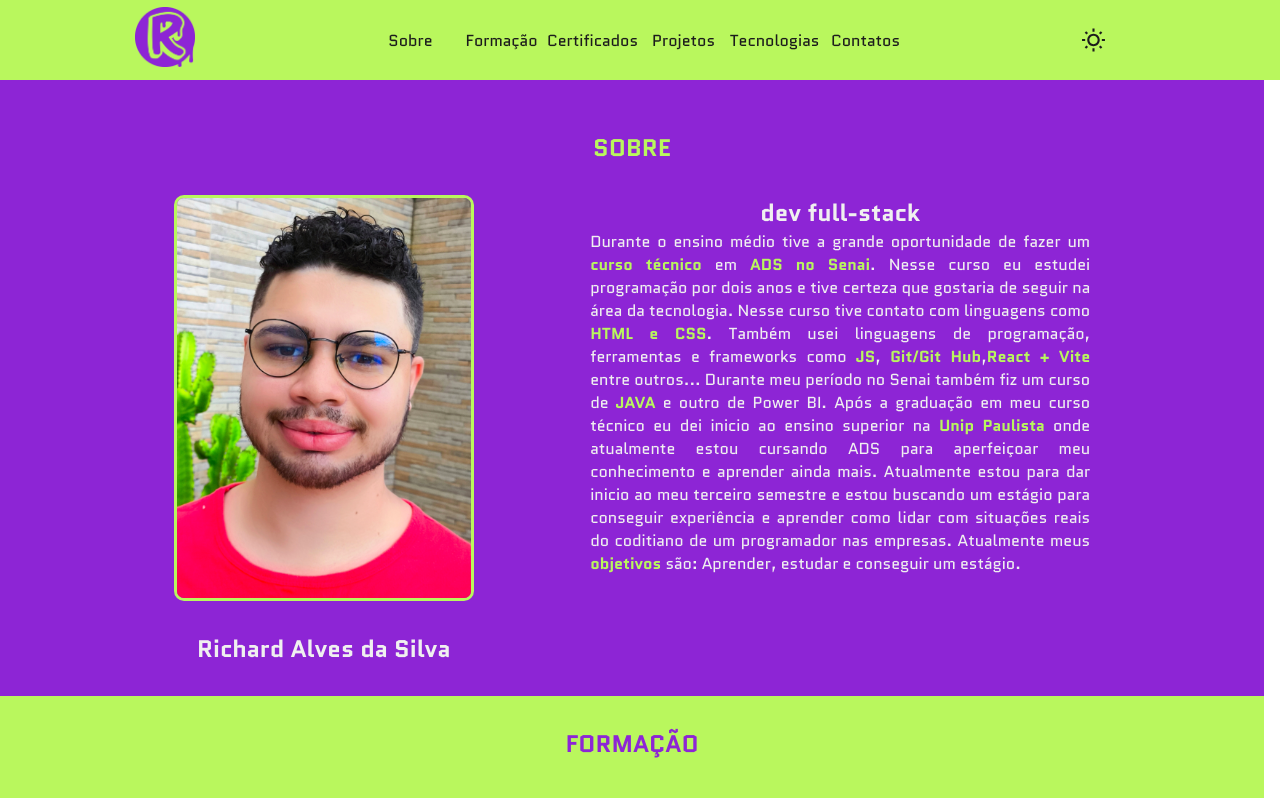
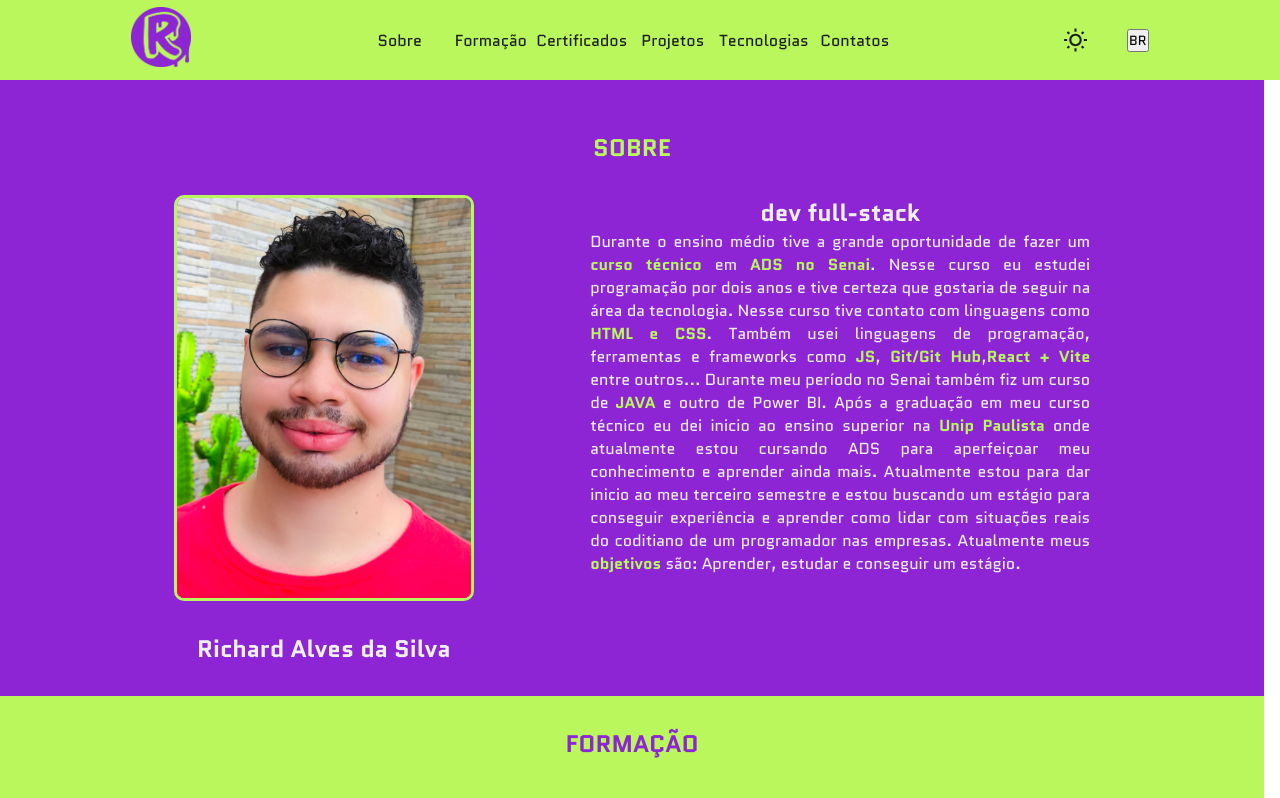
Before and after one commit to RichardAlves4/meu-portfolio, a React (Vite) app in the folder front-web/portfolio/: page / in a window 1280 px wide. Shown: the top 798 px of the page. Built offline with nearby package versions, Linux system fonts and the light colour scheme.

Commit message:
feat
Começando a adicionar funcionalidades para tradução

```diff
--- a/front-web/portfolio/index.html
+++ b/front-web/portfolio/index.html
@@ -1,5 +1,5 @@
 <!doctype html>
-<html lang="en">
+<html lang="pt">
   <head>
     <meta charset="UTF-8" />
     <link rel="icon" type="image/x-icon" href="src/assets/logo.png" />
--- a/front-web/portfolio/src/components/header/Header.jsx
+++ b/front-web/portfolio/src/components/header/Header.jsx
@@ -5,6 +5,7 @@ import { HiMenu } from "react-icons/hi";
 
 import menu_icon from "../../assets/menu.png";
 import logo from "../../assets/logo.png";
+import { LanguageSwitcher } from '../languageSwitcher/LanguageSwitcher';
 
 const Header = () => {
   const [menuOpen, setMenuOpen] = useState(false);
@@ -109,6 +110,7 @@ const Header = () => {
 
         <div>
           <button style={{display:'none'}}>BR</button>
+          <LanguageSwitcher/>
         </div>
       </section>
     </header>
--- /dev/null
+++ b/front-web/portfolio/src/components/languageSwitcher/LanguageSwitcher.jsx
@@ -0,0 +1,22 @@
+import React from 'react'
+import { useTranslation } from 'react-i18next'
+
+export function LanguageSwitcher() {
+  const { i18n } = useTranslation();
+
+  const currentLanguage = i18n.language;
+
+  const toggleLanguage = () => {
+    const newtLanguage = currentLanguage.startsWith('pt') ? 'en' : 'pt';
+    i18n.changeLanguage(newtLanguage);
+  };
+
+  return (
+    <button
+      onClick={toggleLanguage}
+      className=''
+    >
+      {currentLanguage.startsWith('pt') ? 'EN' : 'BR'}
+    </button>
+  );
+}
--- a/front-web/portfolio/src/i18n/locales/en/common.json
+++ b/front-web/portfolio/src/i18n/locales/en/common.json
@@ -0,0 +1,6 @@
+{
+  "header": {
+    "title": "Bem-vindo",
+    "subtitle": "Selecione uma opção"
+  }
+}
--- a/front-web/portfolio/src/i18n/locales/en/pages.json
+++ b/front-web/portfolio/src/i18n/locales/en/pages.json
@@ -0,0 +1,6 @@
+{
+  "header": {
+    "title": "Bem-vindo",
+    "subtitle": "Selecione uma opção"
+  }
+}
--- a/front-web/portfolio/src/i18n/locales/pt/common.json
+++ b/front-web/portfolio/src/i18n/locales/pt/common.json
@@ -0,0 +1,10 @@
+{
+  "navbar": {
+    "anchor1":"Sobre",
+    "anchor2":"Formação",
+    "anchor3":"Certificados",
+    "anchor4":"Projetos",
+    "anchor5":"Tecnologias",
+    "anchor6":"Contatos"
+  }
+}
--- a/front-web/portfolio/src/i18n/locales/pt/pages.json
+++ b/front-web/portfolio/src/i18n/locales/pt/pages.json
@@ -0,0 +1,6 @@
+{
+  "header": {
+    "title": "Bem-vindo",
+    "subtitle": "Selecione uma opção"
+  }
+}
--- a/front-web/portfolio/src/main.jsx
+++ b/front-web/portfolio/src/main.jsx
@@ -4,7 +4,7 @@ import { createRoot } from 'react-dom/client'
 import { BrowserRouter } from 'react-router'
 import { App } from "./App";
 
-//import './i18n'
+import './i18n'
 
 createRoot(document.getElementById("root")).render(
   <StrictMode>
```
